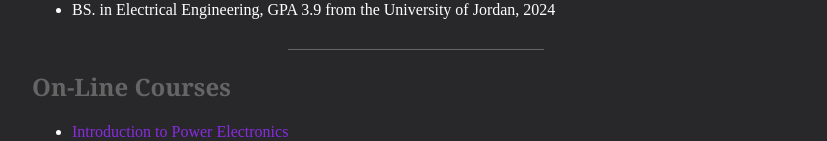
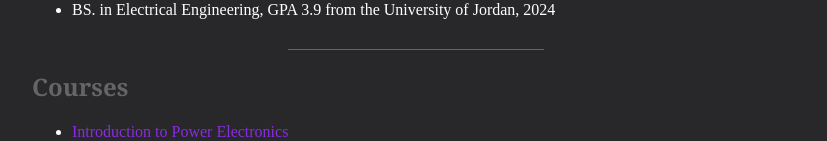
Before and after one commit to mardeny2001/mardeny2001.github.io, a plain HTML site: page index.html in a window 1280 px wide. Shown: the part 393-534 px from the top of the page, without its empty margins (224-1051 px from the left). Drawn offline with Linux system fonts and the light colour scheme.

Commit message:
Update index.html

```diff
--- a/index.html
+++ b/index.html
@@ -41,7 +41,7 @@
         <div class="line"></div>
         <!--On line Courses-->
         <div class="about_">
-            <h2 class="aboutme">On-Line Courses</h2>
+            <h2 class="aboutme">Courses</h2>
             <div class="aboutmetext" style="text-align: left;">
                 <ul>
                     <li><a href="https://coursera.org/share/5546dbd8374e000d44fc6e9f0f83a9bd" style="color: blueviolet;">Introduction to Power Electronics</a></li>
```
